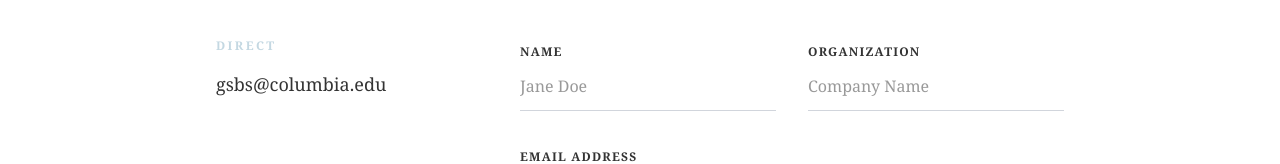
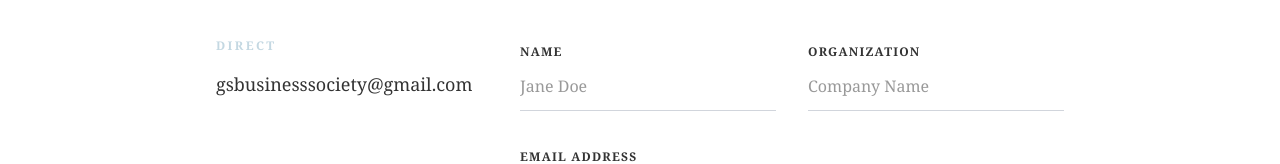
Before and after one commit to gsbusinesssociety/gsbusinesssociety.github.io, a Next.js app: page /contact in a window 1280 px wide. Shown: the part 444-608 px from the top of the page. Built offline with nearby package versions, Linux system fonts and the light colour scheme; a web font is replaced by a local one.

Commit message:
fix: update email address in ContactPage component

```diff
--- a/app/contact/page.tsx
+++ b/app/contact/page.tsx
@@ -69,7 +69,7 @@ const handleCopyEmail = async () => {
   >
     {/* The actual Email Address */}
     <p className="text-[#333333] text-lg group-hover:text-[#C4D8E2] transition-colors duration-300">
-      gsbs@columbia.edu
+      gsbusinesssociety@gmail.com
     </p>
 
     {/* The Dynamic Label: This area swaps between "Click to copy" and "Copied!" */}
```
